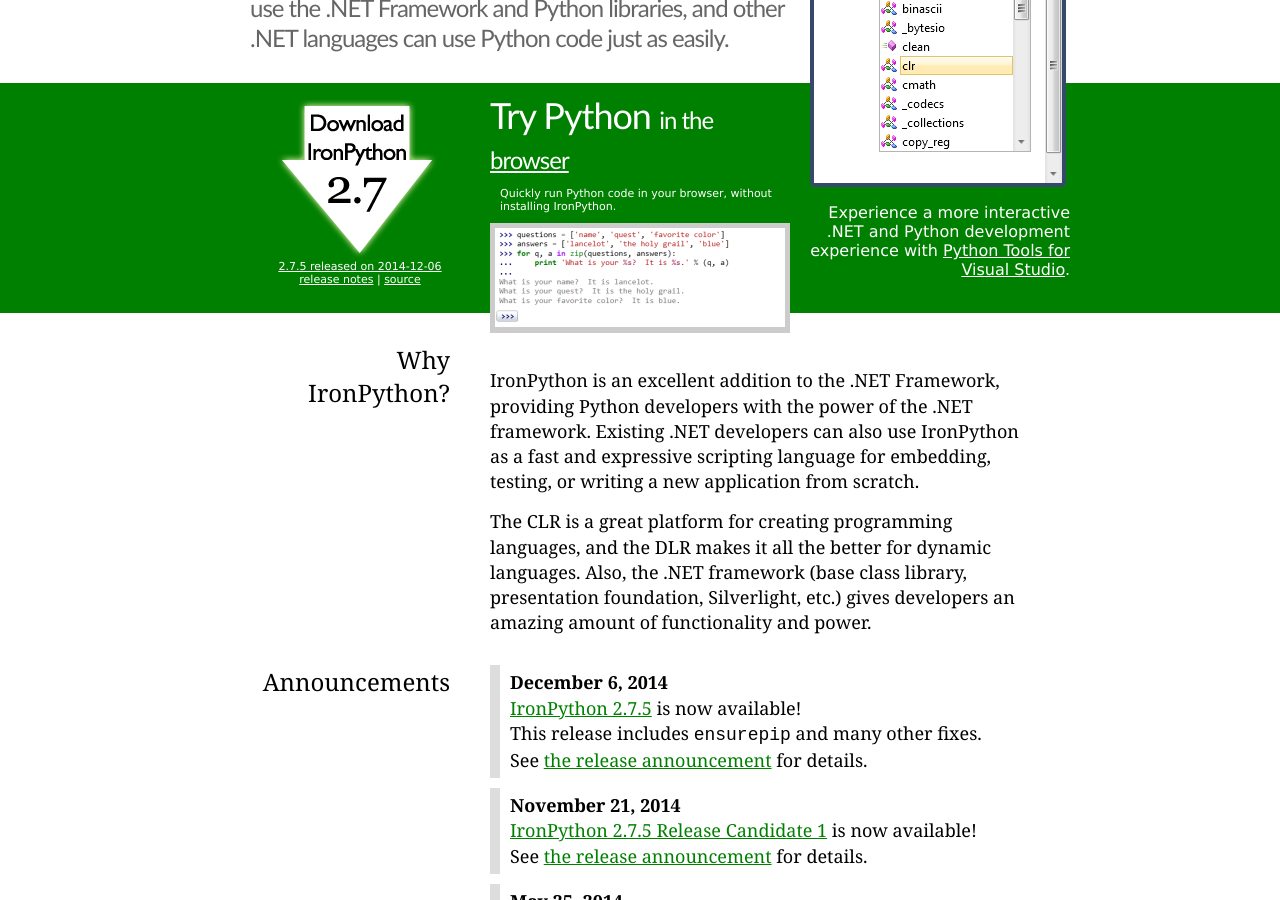
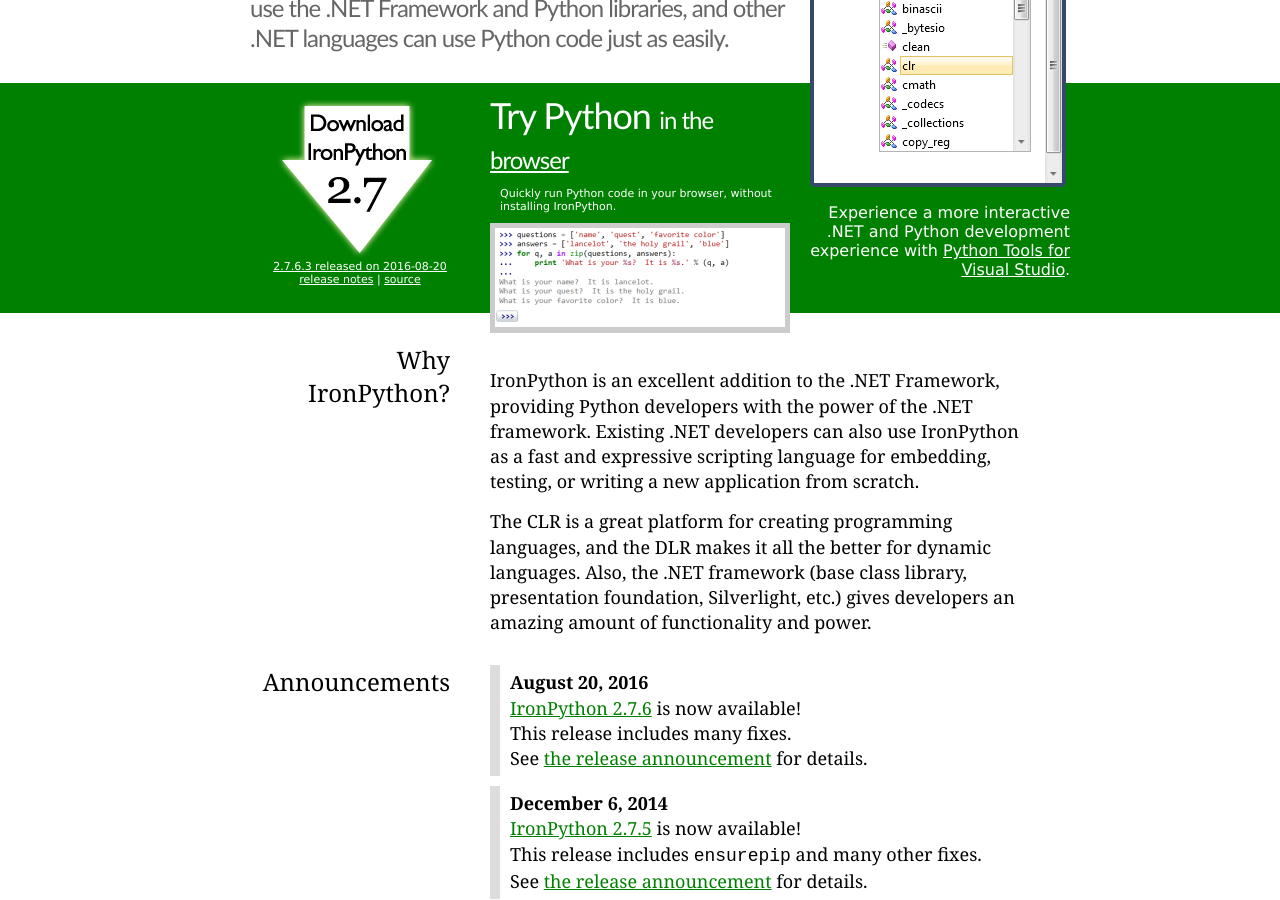
Before and after one commit to IronLanguages/ironpython.net, a Jekyll site: the page built from index.html, in a window 1280 px wide and 900 px high, scrolled down 298 px. Built offline with Jekyll 4.4.1, drawn with Linux system fonts in a browser that asks for light colours.

Commit message:
Update for 2.7.6.3

```diff
--- a/_config.yml
+++ b/_config.yml
@@ -1,8 +1,8 @@
-stable_version: 2.7.5
-stable_release_url: http://ironpython.codeplex.com/releases/view/169382
-stable_release_date: 2.7.5 released on 2014-12-06
-stable_release_notes: http://ironpython.codeplex.com/releases/view/169382
-stable_release_source: https://github.com/IronLanguages/main/zipball/ipy-2.7.5
+stable_version: 2.7.6.3
+stable_release_url: https://github.com/IronLanguages/main/releases/tag/ipy-2.7.6.3
+stable_release_date: 2.7.6.3 released on 2016-08-20
+stable_release_notes: https://github.com/IronLanguages/main/releases/tag/ipy-2.7.6.3
+stable_release_source: https://github.com/IronLanguages/main/zipball/ipy-2.7.6.3
 
 paginate: 10
 paginate_path: "/blog/page:num/"
--- a/index.html
+++ b/index.html
@@ -15,6 +15,13 @@
 </div>
 <div class="section" id="announcements">
     <h1>Announcements</h1>
+    <div class="strip admonition">
+        <p class="first admonition-title">August 20, 2016</p>
+        <p><a class="reference external" href="https://github.com/IronLanguages/main/releases/tag/ipy-2.7.6.3">IronPython 2.7.6</a> is now available!</p>
+        <p>This release includes many fixes.
+        <p>See <a href="https://github.com/IronLanguages/main/releases/tag/ipy-2.7.6.3">
+        the release announcement</a> for details.
+    </div>
     <div class="strip admonition">
         <p class="first admonition-title">December 6, 2014</p>
         <p><a class="reference external" href="http://ironpython.codeplex.com/releases/view/169382">IronPython 2.7.5</a> is now available!</p>
```
